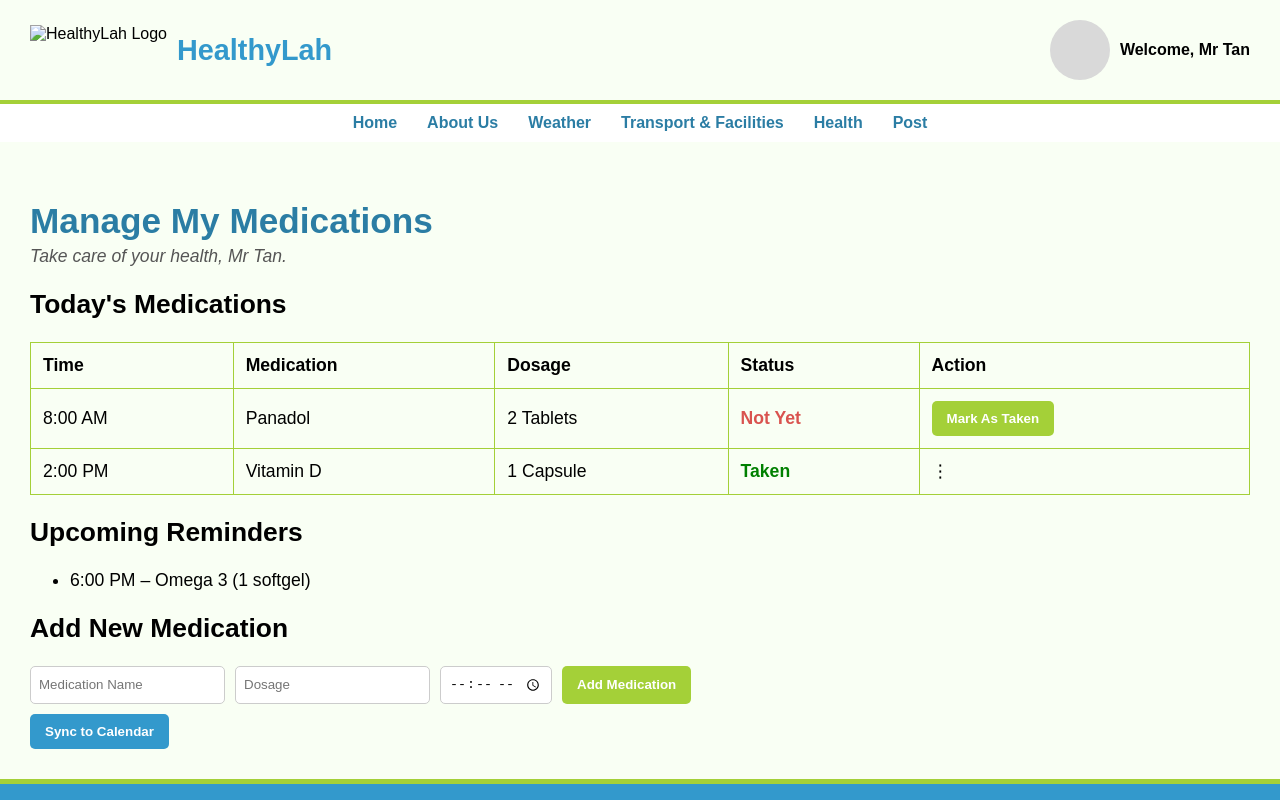
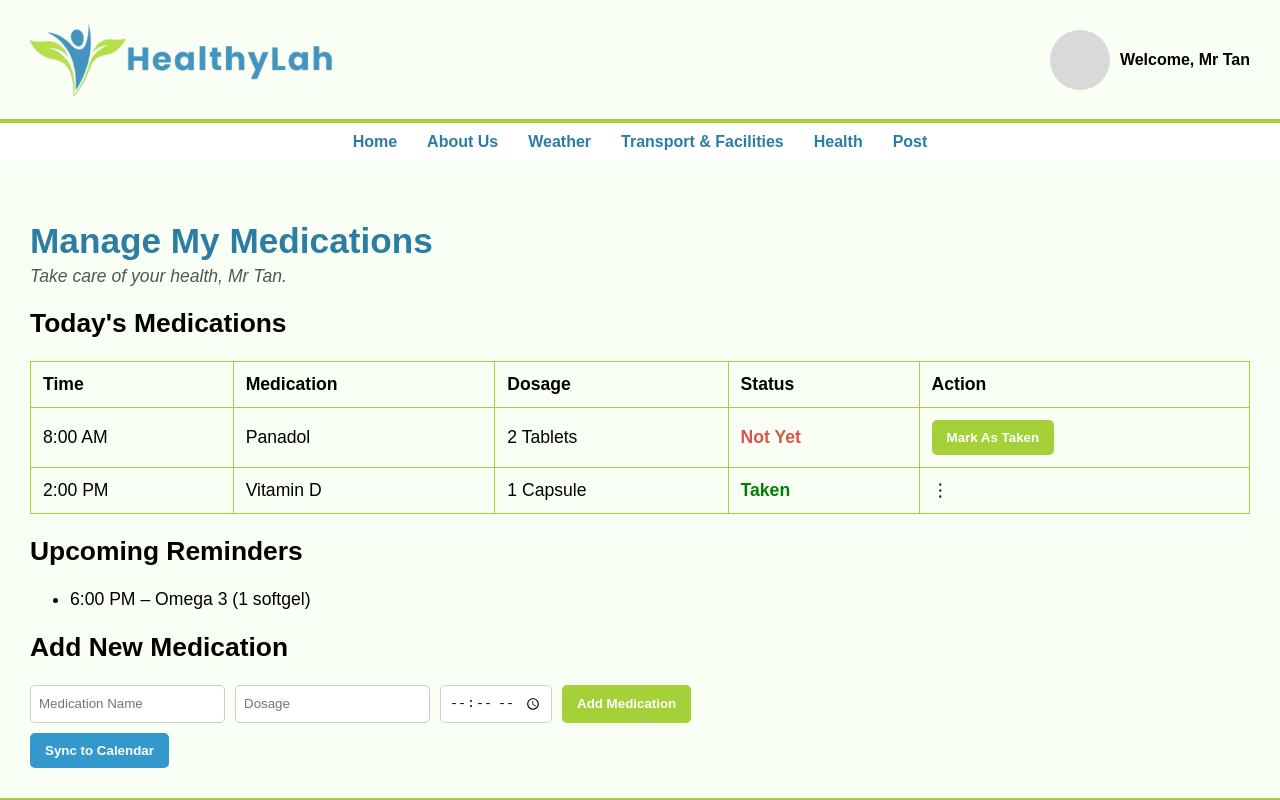
Before and after one commit to Justin0526/Tikam_Team_BED_SPM_Assignment, a website: page HealthyLah_DB/public/html/medication_management.html in a window 1280 px wide. Shown: the top 800 px of the page. Drawn offline with Linux system fonts and the light colour scheme.

Commit message:
changed headder to include the logo

```diff
--- a/HealthyLah_DB/public/css/medication_management.css
+++ b/HealthyLah_DB/public/css/medication_management.css
@@ -21,8 +21,16 @@ body {
 }
 
 .logo-img {
-  height: 50px;
-  margin-right: 10px;
+  width: 100px;       /* Fixed width of the space it takes */
+  height: auto;       /* Maintain aspect ratio */
+  display: block;     /* So margin/padding works as expected */
+
+  transform: scale(4) translateX(30px);   /* Increase visual size by 1.5x */
+  transform-origin: center; /* Scale from the center of the image */
+
+  /* Optional: smoother scaling */
+  transition: transform 0.3s ease;
+
 }
 
 .logo-text {
--- a/HealthyLah_DB/public/html/medication_management.html
+++ b/HealthyLah_DB/public/html/medication_management.html
@@ -9,8 +9,8 @@
     <header class="top-bar">
         <div class="logo-bar">
             <div class="logo-container">
-                <img src="logo.png" alt="HealthyLah Logo" class="logo-img"> <!-- Replace with actual logo path -->
-                <span class="logo-text">HealthyLah</span>
+                <img src="../images/logo_horizontal copy.png" alt="HealthyLah Logo" class="logo-img"> <!-- Replace with actual logo path -->
+
             </div>
             <div class="profile">
                 <div class="profile-pic"></div>
@@ -18,7 +18,7 @@
             </div>
         </div>
         <nav class="nav-bar">
-        <a href="#">Home</a>
+        <a href="index.html">Home</a>
         <a href="about_us.html">About Us</a>
         <a href="#">Weather</a>
         <a href="#">Transport & Facilities</a>
@@ -91,7 +91,7 @@
       <a href="#">Instagram</a>
       <a href="#">Email</a>
     </div>
-    <p><a href="#">Privacy Policy</a> | <a href="#">Terms of Use</a> | <a href="#">Credits</a></p>
+    <p><a href="#">Privacy Policy</a> | <a href="#">Terms of Use</a> | <a href="credits.html">Credits</a></p>
   </footer>
 </body>
 </html>
```
